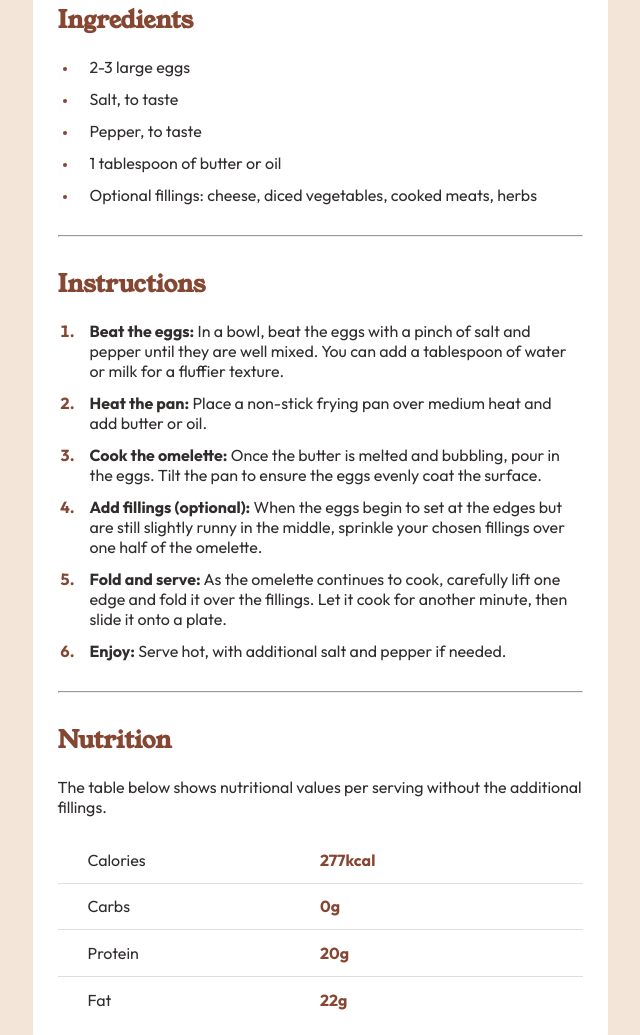
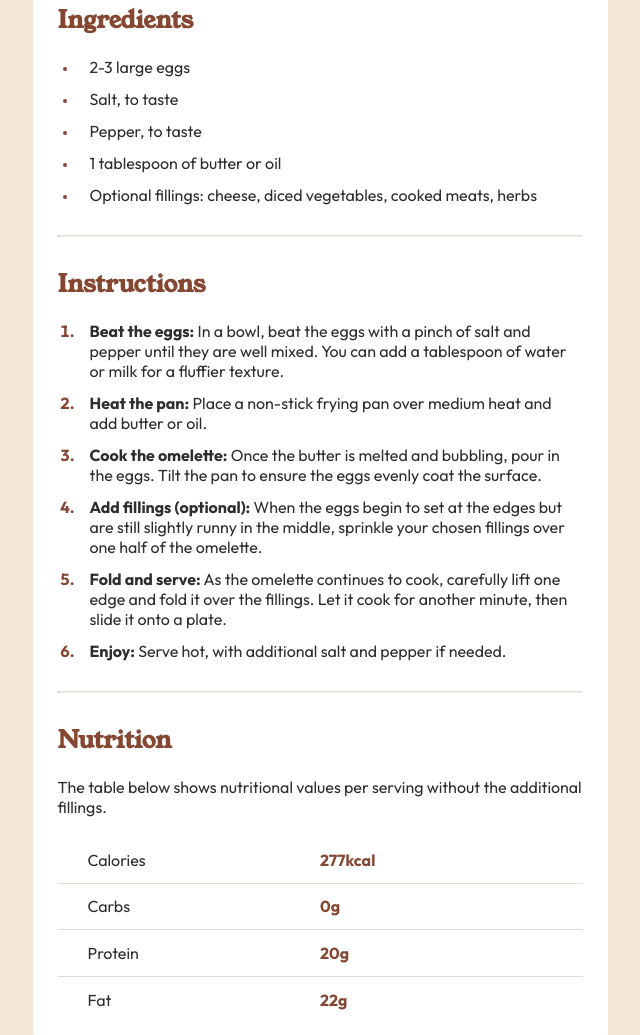
Before and after one commit to h4sitha/Recipe-page-frontendmentor, a plain HTML site: page index.html in a window 1280 px wide. Shown: the part 708-1743 px from the top of the page, without its empty margins (320-960 px from the left). Drawn offline with Linux system fonts and the light colour scheme.

Commit message:
Add color to hr lines

```diff
--- a/styles.css
+++ b/styles.css
@@ -177,4 +177,5 @@ h2 {
 
 hr {
     margin: 30px 0;
+    border-top: 1px solid hsl(30, 18%, 87%);
 }
```
